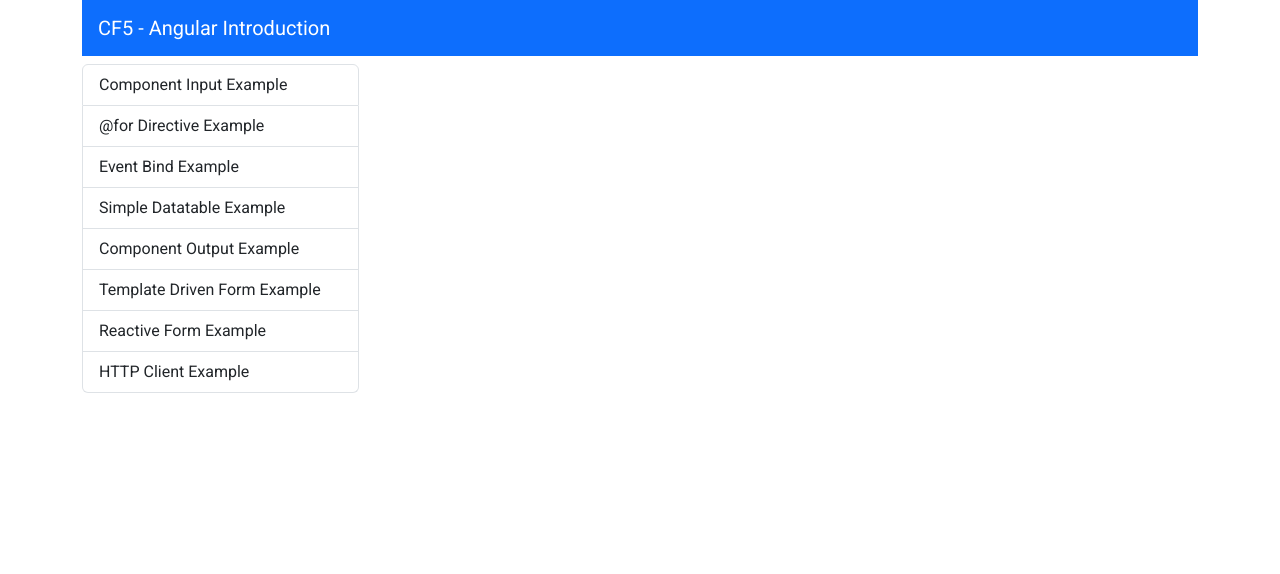
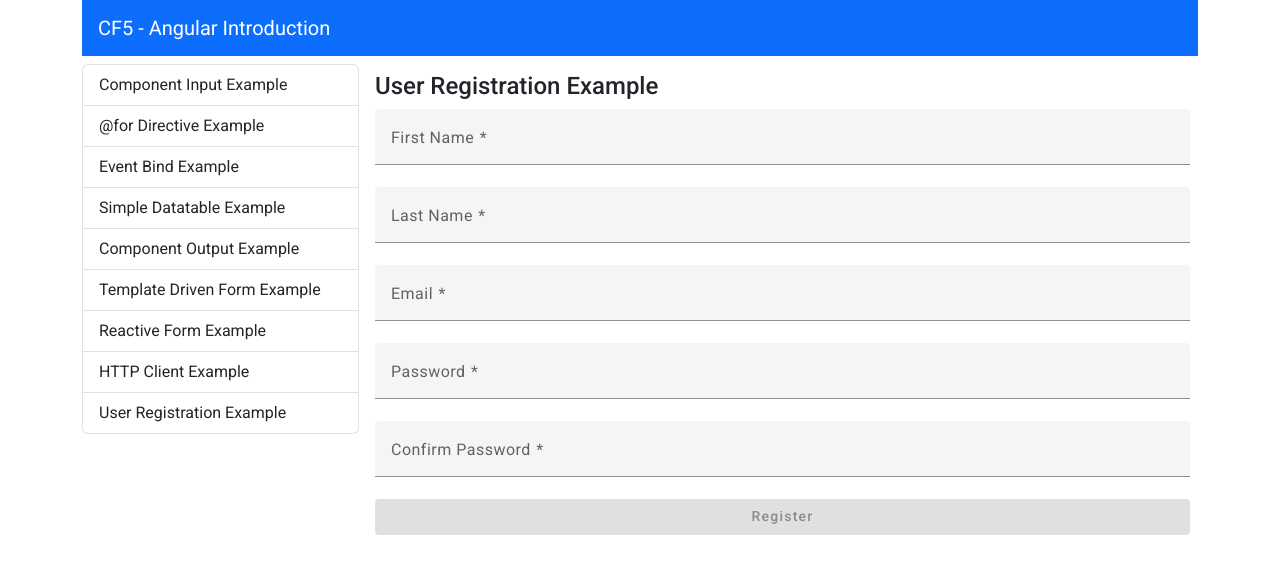
Before and after one commit to KonstantinosLougiakis/angular-introduction, an Angular app: page /user-registration-example in a window 1280 px wide. Before the commit this address led to /. Shown: the top 574 px of the page. Built offline with nearby package versions, Linux system fonts and the light colour scheme.

Commit message:
user registration form

```diff
--- a/src/app/components/list-group-menu/list-group-menu.component.ts
+++ b/src/app/components/list-group-menu/list-group-menu.component.ts
@@ -14,10 +14,11 @@ export class ListGroupMenuComponent {
     { text: 'Component Input Example', routerLink: 'component-input-example' },
     { text: '@for Directive Example', routerLink: 'for-directive-example' },
     { text: 'Event Bind Example', routerLink: 'event-bind-example' },
-    { text: 'Simple Datatable Example', routerLink: 'simple-datatable-example'},
-    { text: 'Component Output Example', routerLink: 'component-output-example'},
-    { text: 'Template Driven Form Example', routerLink: 'template-driven-form-example'},
+    { text: 'Simple Datatable Example', routerLink: 'simple-datatable-example' },
+    { text: 'Component Output Example', routerLink: 'component-output-example' },
+    { text: 'Template Driven Form Example', routerLink: 'template-driven-form-example' },
     { text: 'Reactive Form Example', routerLink: 'reactive-form-example' },
     { text: 'HTTP Client Example', routerLink: 'http-client-example' },
+    { text: 'User Registration Example', routerLink: 'user-registration-example' },
   ];
 }
--- /dev/null
+++ b/src/app/components/user-registration/user-registration.component.html
@@ -0,0 +1,86 @@
+<h4>User Registration Example</h4>
+
+@if(registrationStatus.message === 'Not attempted yet') {
+
+<form [formGroup]="form" class="d-flex flex-column">
+    <mat-form-field>
+        <mat-label> First Name </mat-label>
+        <input
+        matInput
+        type="text"
+        formControlName="givenName" />
+        @if(form.get('givenName').invalid && form.get('givenName').touched) {
+            <mat-error> First Name is required </mat-error>
+        }
+    </mat-form-field>
+    <mat-form-field>
+        <mat-label> Last Name </mat-label>
+        <input
+        matInput
+        type="text"
+        formControlName="surName" />
+        @if(form.get('surName').invalid && form.get('surName').touched) {
+            <mat-error> Last Name is required </mat-error>
+        }
+    </mat-form-field>
+    <mat-form-field>
+        <mat-label> Email </mat-label>
+        <input
+        matInput
+        type="text"
+        formControlName="email" />
+        @if(form.get('email').invalid && form.get('email').touched) {
+            <mat-error> Email is missing or invalid </mat-error>
+        }
+    </mat-form-field>
+    <mat-form-field>
+        <mat-label> Password </mat-label>
+        <input
+        matInput
+        type="password"
+        formControlName="password" />
+        @if(form.get('password').invalid && form.get('password').touched) {
+            <mat-error> Password is missing or invalid </mat-error>
+        }
+    </mat-form-field>
+    <mat-form-field>
+        <mat-label> Confirm Password </mat-label>
+        <input
+        matInput
+        type="password"
+        formControlName="confirmPassword" />
+        @if (form.get('confirmPassword').hasError('passwordMismatch')) {
+            <mat-error>Passwords do not match</mat-error>
+        } @else {
+            @if(form.get('confirmPassword').invalid && form.get('confirmPassword').touched) {
+                <mat-error> Confirm Password missing or invalid</mat-error>
+            }
+        }
+    </mat-form-field>
+
+    <button
+    mat-flat-button
+    color="primary"
+    [disabled]="form.invalid"
+    (click)="onSubmit(form.value)"
+    >Register</button>
+</form>
+} @else {
+    @if(registrationStatus.success) {
+        <div class="alert alert-success mt-2 w-50">
+            <strong>Success:</strong> {{ registrationStatus.message }}
+        </div>
+    } @else {
+        <div class="alert alert-danger mt-2 w-50">
+            <strong>Error:</strong> {{ registrationStatus.message }}
+        </div>
+    }
+    <button
+    mat-flat-button
+    color="primary"
+    class="mt-2"
+    (click)="registerAnotherUser()"
+    >
+        Register Another User
+    </button>
+}
--- /dev/null
+++ b/src/app/components/user-registration/user-registration.component.ts
@@ -0,0 +1,73 @@
+import { Component, inject } from '@angular/core';
+import { FormControl, FormGroup, ReactiveFormsModule, Validators } from '@angular/forms';
+import { MatButtonModule } from '@angular/material/button';
+import { MatFormFieldModule } from '@angular/material/form-field';
+import { MatInputModule } from '@angular/material/input';
+import { User } from 'src/app/shared/interfaces/user';
+import { UserService } from 'src/app/shared/services/user.service';
+
+@Component({
+  selector: 'app-user-registration',
+  standalone: true,
+  imports: [
+    ReactiveFormsModule,
+    MatFormFieldModule,
+    MatInputModule,
+    MatButtonModule
+  ],
+  templateUrl: './user-registration.component.html',
+  styleUrl: './user-registration.component.css'
+})
+export class UserRegistrationComponent {
+  userService = inject(UserService);
+
+  registrationStatus: { success: boolean; message: string } = {
+    success: false,
+    message: 'Not attempted yet',
+  }
+
+  form = new FormGroup({
+    givenName: new FormControl('', Validators.required),
+    surName: new FormControl('', Validators.required),
+    email: new FormControl('', [Validators.required, Validators.email]),
+    password: new FormControl('', [Validators.required, Validators.minLength(4)]),
+    confirmPassword: new FormControl('', [Validators.required, Validators.minLength(4)]),
+  },
+  this.passwordConfirmValidator,
+);
+
+  passwordConfirmValidator(form: FormGroup) {
+    if (form.get('password').value !== form.get('confirmPassword').value) {
+      form.get('confirmPassword').setErrors({ passwordMismatch: true });
+      return { passwordMismatch: true };
+    }
+    return {};
+  }
+
+  onSubmit(value: any) {
+    console.log(value);
+
+    const user = this.form.value as User
+    delete user['confirmPassword']
+
+    this.userService.registerUser(user).subscribe({
+      next: (response) => {
+        console.log('User registred', response.msg);
+      },
+      error: (response) => {
+        const message = response.error.msg;
+        console.log('Error registering user', message);
+        this.registrationStatus = { success: true, message };
+        this.registrationStatus = { success: false, message };
+      },
+    });
+  }
+
+  registerAnotherUser() {
+    this.form.reset();
+    this.registrationStatus = {
+      success: false,
+      message: 'Not attempted yet',
+    };
+  }
+}
```
Also changed, not shown: src/app/app.routes.ts (+6 -4 lines), src/app/components/user-registration/user-registration.component.css (added), 1 other file (tests, documents, lock files or other folders).
